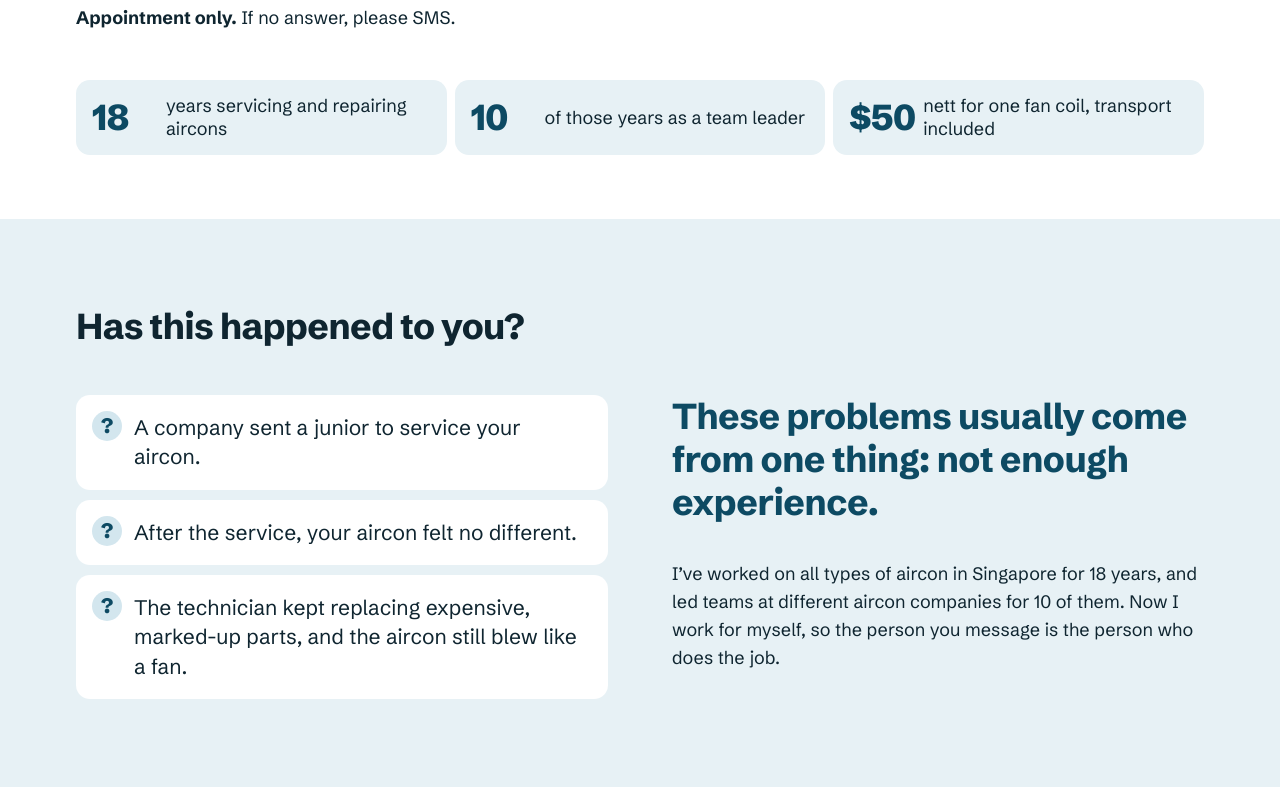
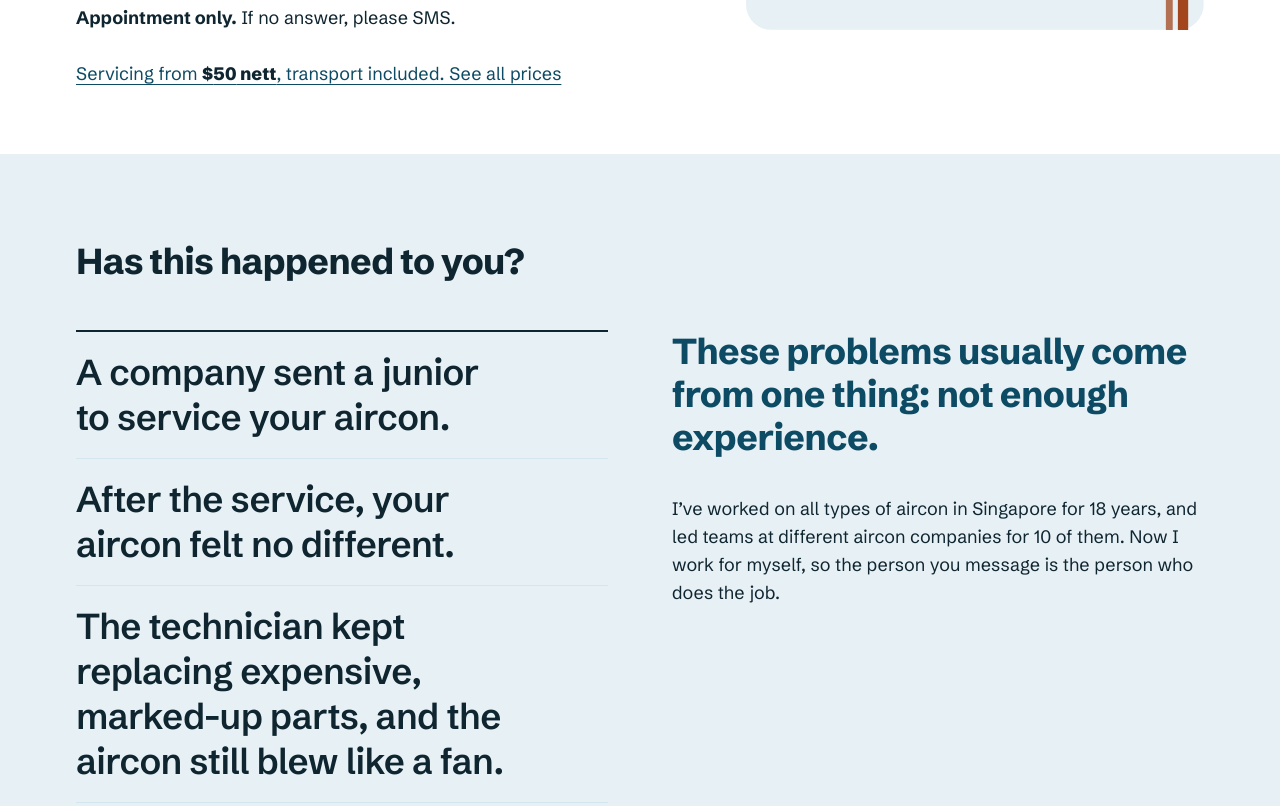
Before and after one commit to dlwk9277/ah-boon-aircon-preview, a plain HTML site: page index.html in a window 1280 px wide. Shown: the part 580-1386 px from the top of the page. Drawn offline with Linux system fonts and the light colour scheme.

Commit message:
Polish pass after design critique
Co-Authored-By: Claude Opus 5.5 <noreply@anthropic.com>

```diff
--- a/css/style.css
+++ b/css/style.css
@@ -51,6 +51,8 @@ p { margin: 0 0 1em; text-wrap: pretty; }
 a { color: inherit; }
 img, svg { display: block; max-width: 100%; }
 :focus-visible { outline: 3px solid var(--copper); outline-offset: 3px; border-radius: 4px; }
+::selection { background: #f3d9cc; color: var(--ink); }
+html { accent-color: var(--deep); caret-color: var(--copper); scrollbar-color: #b7ccd5 transparent; }
 .nowrap { white-space: nowrap; }
 .ph { display: inline-block; }
 .sr { position: absolute; width: 1px; height: 1px; overflow: hidden; clip: rect(0 0 0 0); white-space: nowrap; }
@@ -115,27 +117,24 @@ html[data-lang="zh"] .hero h1 { line-height: 1.2; letter-spacing: 0; }
 .air path:nth-child(4) { animation-delay: .75s; }
 @keyframes blow { to { stroke-dashoffset: 0; } }
 @media (prefers-reduced-motion: reduce) { .air path { stroke-dashoffset: 0; } }
-.tag rect { fill: var(--ink); }
-.tag text { fill: #fff; font: 700 17px var(--latin); }
 
-.facts { list-style: none; margin: 24px 0 0; padding: 0; display: grid; gap: 8px; }
-.facts li { display: flex; align-items: center; gap: 14px; background: var(--frost); border-radius: var(--radius); padding: 14px 16px; }
-.facts b { font-size: 2.25rem; line-height: 1; font-weight: 800; letter-spacing: -0.03em; color: var(--deep); min-width: 2.6ch; }
-.facts span { line-height: 1.3; }
+.from { margin: 18px 0 0; font-size: var(--step-0); }
+.from a { color: var(--deep); text-underline-offset: 4px; text-decoration-thickness: 1px; display: inline-block; padding: 10px 0; }
+.from a:hover { text-decoration-thickness: 2px; }
+.from b { font-weight: 800; color: var(--ink); }
 
 @media (min-width: 640px) { .cta { grid-template-columns: auto auto; justify-content: start; } }
 @media (min-width: 900px) {
   .hero { padding: 64px 0 24px; }
   .hero__in { grid-template-columns: 1.15fr 1fr; gap: 56px; align-items: center; }
-  .facts { grid-template-columns: repeat(3, 1fr); margin-top: 48px; }
 }
 
 /* Why */
-.why { background: var(--frost); padding: 56px 0 64px; margin-top: 40px; }
+.why { background: var(--frost); padding: 56px 0 64px; margin-top: 32px; }
 .why__in { display: grid; gap: 24px; }
-.why__list { list-style: none; counter-reset: q; margin: 0; padding: 0; display: grid; gap: 10px; }
-.why__list li { position: relative; background: var(--paper); border-radius: var(--radius); padding: 18px 18px 18px 58px; font-size: var(--step-1); line-height: 1.4; }
-.why__list li::before { content: "?"; position: absolute; left: 16px; top: 16px; width: 30px; height: 30px; border-radius: 50%; display: grid; place-items: center; background: var(--frost-2); color: var(--deep); font-weight: 800; }
+.why__list { list-style: none; margin: 0; padding: 0; border-top: 2px solid var(--ink); }
+.why__list li { padding: 18px 0; border-bottom: 1px solid var(--frost-2); font-size: var(--step-2); font-weight: 600; line-height: 1.25; letter-spacing: -0.015em; text-wrap: balance; }
+html[data-lang="zh"] .why__list li { letter-spacing: 0; line-height: 1.45; }
 .why__big { font-size: var(--step-2); font-weight: 750; line-height: 1.2; letter-spacing: -0.015em; color: var(--deep); }
 .why__answer p:not(.why__big) { max-width: 56ch; }
 @media (min-width: 900px) {
@@ -178,7 +177,9 @@ html[data-lang="zh"] .hero h1 { line-height: 1.2; letter-spacing: 0; }
 .where__in { display: grid; gap: 24px; }
 .where__addr { font-size: var(--step-1); font-weight: 700; }
 .where p:not(.where__addr) { color: var(--steel); max-width: 56ch; }
-.where__map { width: 100%; height: auto; aspect-ratio: 4 / 3; border: 0; border-radius: var(--radius); background: var(--frost); }
+.where__mapbox { position: relative; display: grid; place-items: center; border-radius: var(--radius); background: var(--frost); color: var(--steel); overflow: hidden; }
+.where__mapbox > span { position: absolute; }
+.where__map { position: relative; display: block; width: 100%; height: auto; aspect-ratio: 4 / 3; border: 0; background: transparent; }
 @media (min-width: 900px) { .where__in { grid-template-columns: 1fr 1.2fr; gap: 64px; align-items: center; } }
 
 /* Footer */
--- a/index.html
+++ b/index.html
@@ -85,6 +85,9 @@
         <span class="en"><b>Appointment only.</b> If no answer, please SMS.</span>
         <span class="zh" lang="zh-Hans"><b>只限预约。</b>如果没人接听，请发短信。</span>
       </p>
+      <p class="from">
+        <a href="#prices"><span class="en">Servicing from <b>$<span data-price="service1">50</span> nett</b>, transport included. See all prices</span><span class="zh" lang="zh-Hans">冷气机服务 <b>$<span data-price="service1">50</span> 起（净价）</b>，已包括交通费。查看所有价格</span></a>
+      </p>
     </div>
 
     <figure class="hero__art" aria-hidden="true">
@@ -98,10 +101,6 @@
         <path d="M52 148 H 336" class="unit__louver"/>
         <path d="M60 162 Q 194 178 328 162" class="unit__louver unit__louver--flap"/>
         <circle cx="334" cy="124" r="4.5" class="unit__led"/>
-        <g class="tag">
-          <rect x="44" y="26" width="92" height="30" rx="15"/>
-          <text x="90" y="47" text-anchor="middle">24°C</text>
-        </g>
         <g class="air">
           <path d="M76 192 c 9 16 -9 28 0 44 s -9 28 0 44"/>
           <path d="M126 192 c 9 16 -9 28 0 44 s -9 28 0 44"/>
@@ -118,13 +117,6 @@
         </g>
       </svg>
     </figure>
-  </div>
-  <div class="wrap">
-    <ul class="facts">
-      <li><b>18</b><span><span class="en">years servicing and repairing aircons</span><span class="zh" lang="zh-Hans">年维修和服务冷气机经验</span></span></li>
-      <li><b>10</b><span><span class="en">of those years as a team leader</span><span class="zh" lang="zh-Hans">年带队工头经验</span></span></li>
-      <li><b>$<span data-price="service1">50</span></b><span><span class="en">nett for one fan coil, transport included</span><span class="zh" lang="zh-Hans">一个室内机净价，已包括交通费</span></span></li>
-    </ul>
   </div>
 </section>
 
@@ -264,7 +256,8 @@
         <span class="zh" lang="zh-Hans">各种冷气机都可以服务，包括 Daikin、Mitsubishi Electric、Panasonic、Toshiba、Fujitsu、LG、Sharp、Carrier、York 和 Sanyo。</span>
       </p>
     </div>
-    <iframe data-map class="where__map" title="Map: Block 335 Woodlands Street 32" src="https://www.google.com/maps?q=Block%20335%20Woodlands%20Street%2032%2C%20Singapore&amp;z=15&amp;output=embed" loading="lazy" referrerpolicy="no-referrer-when-downgrade" width="600" height="400"></iframe>
+    <div class="where__mapbox"><span class="en">Loading map…</span><span class="zh" lang="zh-Hans">地图加载中…</span>
+    <iframe data-map class="where__map" title="Map: Block 335 Woodlands Street 32" src="https://www.google.com/maps?q=Block%20335%20Woodlands%20Street%2032%2C%20Singapore&amp;z=15&amp;output=embed" loading="lazy" referrerpolicy="no-referrer-when-downgrade" width="600" height="400"></iframe></div>
   </div>
 </section>
 
@@ -272,7 +265,7 @@
 
 <footer class="foot">
   <div class="wrap foot__in">
-    <p class="foot__name">Ah Boon <span class="en">· aircon servicing, Woodlands / North</span><span class="zh" lang="zh-Hans">· 兀兰／北部冷气机服务</span></p>
+    <p class="foot__name"><span class="en">Ah Boon, aircon servicing in Woodlands / North</span><span class="zh" lang="zh-Hans">Ah Boon，兀兰／北部冷气机服务</span></p>
     <p><a data-facebook href="https://web.facebook.com/airconsg8" target="_blank" rel="noopener">Facebook</a></p>
     <p class="foot__credit"><span class="en">Free preview by Darren Lee</span><span class="zh" lang="zh-Hans">Free preview by Darren Lee（免费样本网页）</span></p>
   </div>
```
